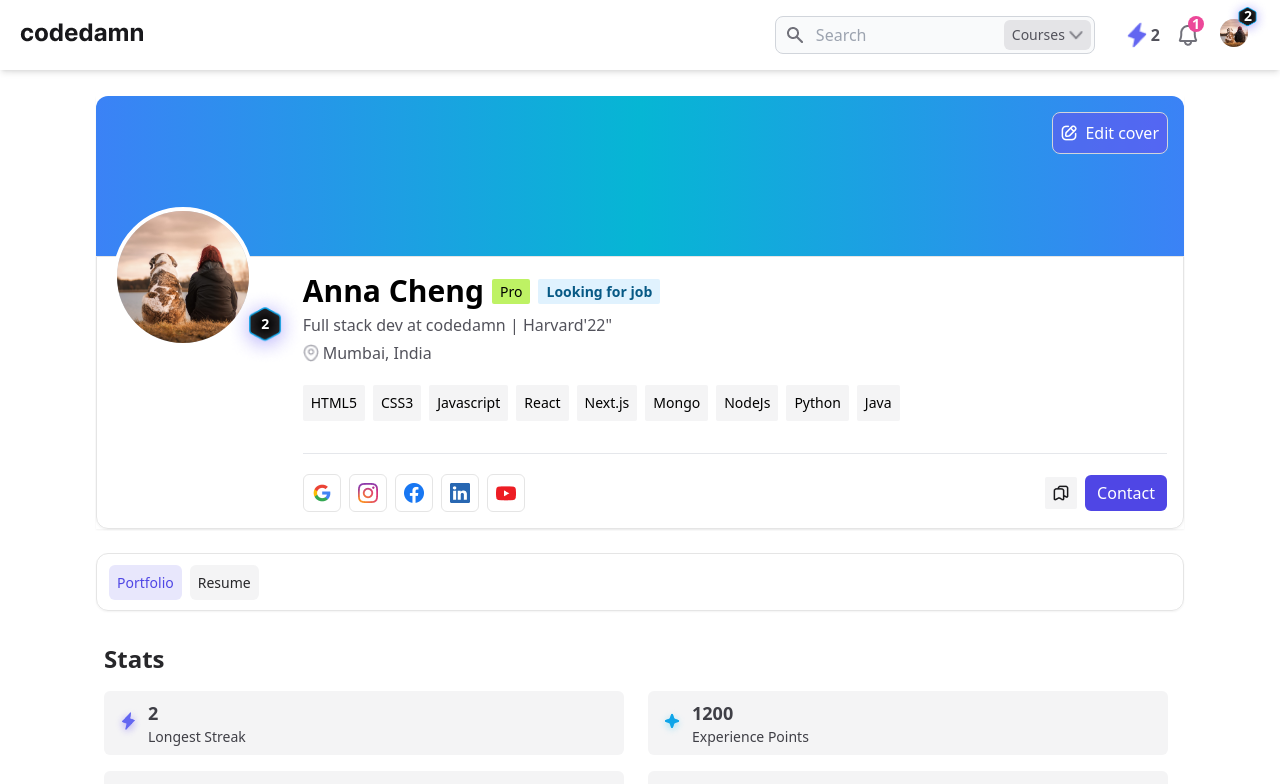
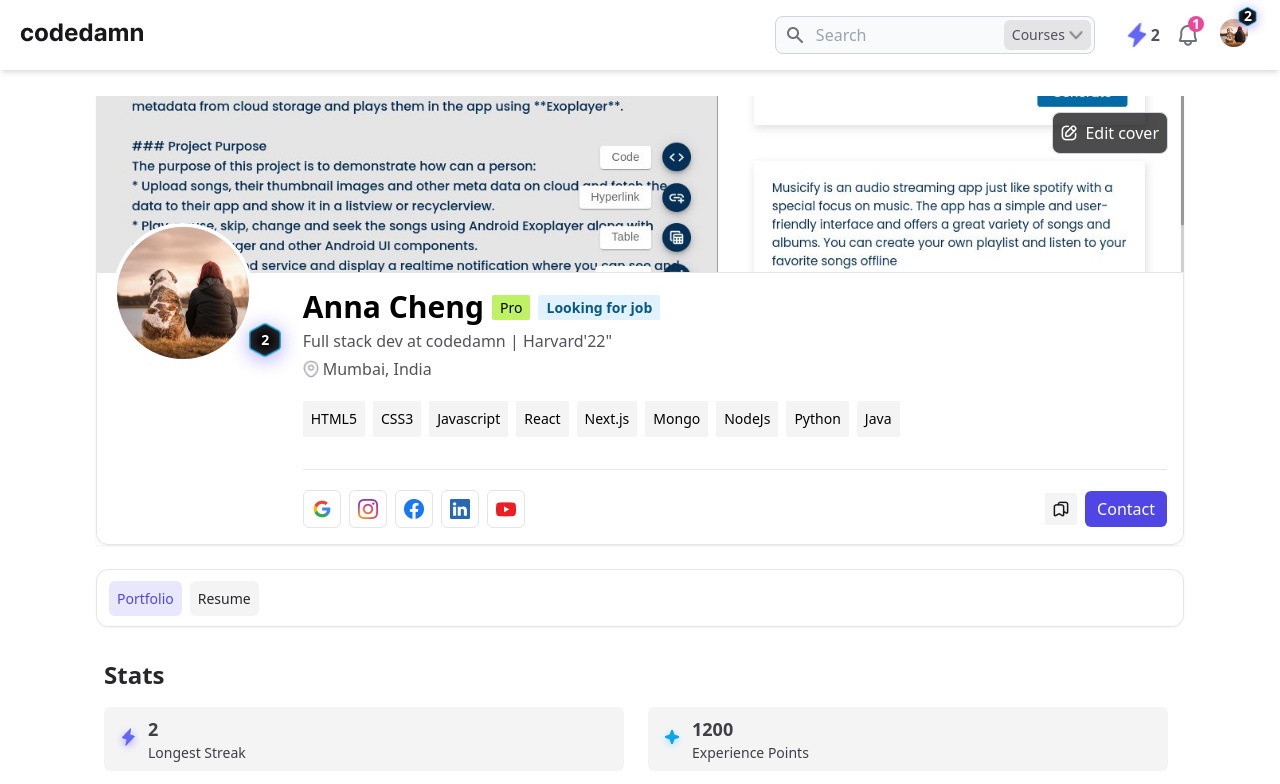
Before and after one commit to ishantchauhan710/codedamn-assignment, a Next.js app: page / in a window 1280 px wide. Shown: the top 784 px of the page. Built offline with nearby package versions, Linux system fonts and the light colour scheme.

Commit message:
Change cover image feature added

```diff
--- a/context/AppContext.tsx
+++ b/context/AppContext.tsx
@@ -15,6 +15,7 @@
   setActiveProfileTab: React.Dispatch<React.SetStateAction<string>>;
   user: User;
   setUser: React.Dispatch<React.SetStateAction<User>>;
+  reloadUser: () => void;
 };
 
 const AppContext = createContext<AppContextType | undefined>(undefined);
@@ -23,6 +24,24 @@
   const [activeTab, setActiveTab] = useState<string>("Portfolio");
   const [activeProfileTab, setActiveProfileTab] = useState<string>("Profile");
   const [user, setUser] = useState<User>(DummyUser);
+
+  useEffect(() => {
+    const savedUser = localStorage.getItem("user");
+    if (savedUser) {
+      const savedUserJson: User = JSON.parse(savedUser);
+      setUser(savedUserJson);
+    } else {
+      localStorage.setItem("user", JSON.stringify(DummyUser));
+    }
+  }, []);
+
+  const reloadUser = () => {
+    const savedUser = localStorage.getItem("user");
+    if (savedUser) {
+      const savedUserJson: User = JSON.parse(savedUser);
+      setUser(savedUserJson);
+    }
+  };
 
   return (
     <AppContext.Provider
@@ -33,6 +52,7 @@
         setActiveProfileTab,
         user,
         setUser,
+        reloadUser,
       }}
     >
       {props.children}
--- a/src/components/edit/ProfileTab.tsx
+++ b/src/components/edit/ProfileTab.tsx
@@ -4,9 +4,10 @@
 import { useRouter } from "next/router";
 import React, { MutableRefObject, useEffect, useRef, useState } from "react";
 import ProfileImage from "../util/ProfilePicture";
+import { getBase64 } from "@/util/imageUtil";
 
 const ProfileTab = () => {
-  const { user } = useAppContext();
+  const { user, reloadUser } = useAppContext();
   const router = useRouter();
   const [displayName, setDisplayName] = useState(user.fullname);
   const [about, setAbout] = useState(user.about);
@@ -15,18 +16,10 @@
   const [gender, setGender] = useState(user.gender);
   const [location, setLocation] = useState(user.location);
   const [tempProfilePic, setTempProfilePic] = useState(user.profilePic);
+  const [selectedProfilePic, setSelectedProfilePic] = useState<File | null>();
+  const profilePicInputRef = useRef() as MutableRefObject<HTMLInputElement>;
 
-  const getBase64 = (file: File) => {
-    return new Promise((resolve, reject) => {
-      var reader = new FileReader();
-      reader.readAsDataURL(file);
-      reader.onload = function () {
-        resolve(reader.result);
-      };
-      reader.onerror = reject;
-    });
-  };
-
+  // SAVE PROFILE DATA
   const saveChanges = async () => {
     const oldUserRaw = localStorage.getItem("user");
     if (oldUserRaw) {
@@ -49,31 +42,35 @@
       }
 
       localStorage.setItem("user", JSON.stringify(newUser));
+      reloadUser()
       router.push("/");
     } else {
       alert("Local storage error");
     }
   };
 
+  // DISCARD PROFILE DATA
   const cancel = () => {
     if (window.confirm("Are you sure you want to discard changes?") === true) {
       router.push("/");
     }
   };
 
+  // DELETE PROFILE PICTURE
+  // If on save, temp profile pic is null, we set actual user obj profile pic to null
   const deleteProfilePic = () => {
     setTempProfilePic("");
   };
 
-  const profilePicInputRef = useRef() as MutableRefObject<HTMLInputElement>;
-  const [selectedProfilePic, setSelectedProfilePic] = useState<File | null>();
-
+  // OPEN FILE PICKER
   const uploadProfilePic = () => {
     if (profilePicInputRef.current) {
       profilePicInputRef.current.click();
     }
   };
 
+  // UPDATE TEMP PROFILE
+  // Temp profile pic will only show the newly selected profile pic on edit profile page
   const updateTempProfilePic = async () => {
     if (selectedProfilePic) {
       const base64data = (await getBase64(selectedProfilePic)) as string;
@@ -81,6 +78,7 @@
     }
   };
 
+  // Whenever user selects a new pic, show it in image element of edit profile page
   useEffect(() => {
     updateTempProfilePic();
   }, [selectedProfilePic]);
--- a/src/components/profile/portfolio/Portfolio.tsx
+++ b/src/components/profile/Portfolio.tsx
@@ -1,8 +1,8 @@
-import { getLogoFromLanguage } from "@/util/getLogoFromLanguage";
 import { useAppContext } from "context/AppContext";
 import Image from "next/image";
 import React from "react";
 import { User } from "models/User";
+import { getLogoFromLanguage } from "@/util/imageUtil";
 
 const Portfolio = () => {
   const { user } = useAppContext();
--- a/src/components/profile/ProfileSection.tsx
+++ b/src/components/profile/ProfileHeader.tsx
@@ -1,14 +1,37 @@
 import { useAppContext } from "context/AppContext";
 import Image from "next/image";
 import Link from "next/link";
-import React from "react";
+import React, { MutableRefObject, useRef, useState } from "react";
 import ProfileImage from "../util/ProfilePicture";
 import { useRouter } from "next/router";
+import { getBase64 } from "@/util/imageUtil";
+import { User } from "models/User";
 
-const ProfileSection = () => {
-  const { user } = useAppContext();
+const ProfileHeader = () => {
+  const { user, reloadUser } = useAppContext();
   const router = useRouter();
+  const [tempCoverPic, setTempCoverPic] = useState<string>(user.coverPic);
 
+  const coverPicInputRef = useRef() as MutableRefObject<HTMLInputElement>;
+
+  // CHANGE COVER IMAGE
+  const updateCoverImage = async (img: File) => {
+    const base64data = (await getBase64(img)) as string;
+
+    const oldUserRaw = localStorage.getItem("user");
+    if (oldUserRaw) {
+      const newUser: User = JSON.parse(oldUserRaw);
+      newUser.coverPic = base64data;
+      localStorage.setItem("user", JSON.stringify(newUser));
+      reloadUser();
+    } else {
+      alert("Local storage error");
+    }
+
+    setTempCoverPic(base64data);
+  };
+
+  // SOCIAL BUTTONS
   const socials = [
     {
       link: user.socials.google,
@@ -34,10 +57,33 @@
 
   return (
     <div className="shadow-sm">
-      <div className="relative bg-gradient-to-r from-blue-500 via-cyan-500 to-blue-500 h-40 rounded-t-xl">
-        <Link
-          href="/profile"
-          className="flex items-center justify-center text-white bg-violet-600/40 hover:bg-violet-600/60 p-2 border border-gray-300 rounded-lg absolute right-0 m-4"
+      {/* COVER IMAGE */}
+      <div className="relative bg-gradient-to-r from-blue-500 via-cyan-500 to-blue-500 h-44 rounded-t-xl">
+        <Image
+          src={user.coverPic}
+          alt="cover"
+          style={{ objectFit: "cover" }}
+          fill
+          className="absolute w-full h-full"
+        />
+
+        <input
+          type="file"
+          accept="image/*;capture=camera"
+          hidden
+          ref={coverPicInputRef}
+          onChange={(e) => {
+            if (e.target.files) {
+              updateCoverImage(e.target.files[0]);
+            }
+          }}
+        />
+
+        <button
+          onClick={() => {
+            coverPicInputRef.current.click();
+          }}
+          className="flex items-center justify-center text-white bg-black/70 hover:bg-black/80 p-2 border border-gray-300 rounded-lg absolute right-0 m-4"
         >
           <Image
             src="/icons/app/edit_profile_icon.png"
@@ -47,9 +93,11 @@
             className="mr-2"
           />
           Edit cover
-        </Link>
+        </button>
       </div>
+
       <div className="flex flex-col md:flex-row border border-neutral-200 shadow-sm rounded-b-xl">
+        {/* PROFILE IMAGE */}
         <div
           className="h-[70px] md:h-[0px] md:flex-[0.18] relative"
           onClick={() => router.push("/profile")}
@@ -63,6 +111,8 @@
             className="absolute mt-[-50px] ml-4 cursor-pointer"
           />
         </div>
+
+        {/* PROFILE HEADER DATA */}
         <div className="flex-[0.82] m-4">
           <div className="flex flex-col sm:flex-row sm:items-center">
             <span className="font-bold text-3xl mr-2">{user.fullname}</span>
@@ -145,4 +195,4 @@
   );
 };
 
-export default ProfileSection;
+export default ProfileHeader;
--- a/src/components/profile/resume/Resume.tsx
+++ b/src/components/profile/Resume.tsx
@@ -1,4 +1,4 @@
-import { getLogoFromLanguage } from "@/util/getLogoFromLanguage";
+import { getLogoFromLanguage } from "@/util/imageUtil";
 import { useAppContext } from "context/AppContext";
 import Image from "next/image";
 import React, { useState } from "react";
@@ -22,7 +22,7 @@
             onClick={() => setShowMore(!showMore)}
             className="bg-neutral-200 hover:bg-neutral-300 text-zinc-800 px-3 py-2 rounded-sm mt-4 text-sm"
           >
-            {showMore===true ? "Show Less" : "Read More"}
+            {showMore === true ? "Show Less" : "Read More"}
           </button>
         </div>
       </div>
--- a/src/data.ts
+++ b/src/data.ts
@@ -6,7 +6,7 @@
   dob: "21/12/1952",
   gender: "Male",
   profilePic: "/images/profilepic1.jpg",
-  coverPic: "",
+  coverPic: "/images/writerai_project_cover.jpg",
   proAccountActivated: true,
   skills: [
     "HTML5",
--- a/src/pages/_app.tsx
+++ b/src/pages/_app.tsx
@@ -1,9 +1,11 @@
 import "@/styles/globals.css";
 import type { AppProps } from "next/app";
-import AppStore from "../../context/AppContext";
+import AppStore, { useAppContext } from "../../context/AppContext";
 import NavBar from "@/components/common/NavBar";
 
+
 export default function App({ Component, pageProps }: AppProps) {
+
   return (
     <AppStore>
       <NavBar />
--- a/src/pages/index.tsx
+++ b/src/pages/index.tsx
@@ -1,35 +1,18 @@
-import Head from "next/head";
-import Image from "next/image";
-import { Inter } from "next/font/google";
-import styles from "@/styles/Home.module.css";
-import NavBar from "@/components/common/NavBar";
-import ProfileSection from "@/components/profile/ProfileSection";
+import ProfileHeader from "@/components/profile/ProfileHeader";
 import CoursesTab from "@/components/profile/CoursesTab";
-import Portfolio from "@/components/profile/portfolio/Portfolio";
-import Resume from "@/components/profile/resume/Resume";
+import Portfolio from "@/components/profile/Portfolio";
 import { useEffect } from "react";
 import { DummyUser } from "@/data";
 import { useAppContext } from "context/AppContext";
 import { User } from "models/User";
-
-const inter = Inter({ subsets: ["latin"] });
+import Resume from "@/components/profile/Resume";
 
 export default function Home() {
   const { activeTab, user, setUser } = useAppContext();
 
-  useEffect(() => {
-    const savedUser = localStorage.getItem("user");
-    if (savedUser) {
-      const savedUserJson: User = JSON.parse(savedUser);
-      setUser(savedUserJson);
-    } else {
-      localStorage.setItem("user", JSON.stringify(DummyUser));
-    }
-  }, []);
-
   return (
     <div className="mx-2 sm:mx-4 md:mx-24 my-24">
-      <ProfileSection />
+      <ProfileHeader />
       <CoursesTab />
       {activeTab === "Portfolio" && <Portfolio />}
       {activeTab === "Resume" && <Resume />}
--- /dev/null
+++ b/src/util/imageUtil.ts
@@ -0,0 +1,64 @@
+export const getBase64 = (file: File) => {
+  return new Promise((resolve, reject) => {
+    var reader = new FileReader();
+    reader.readAsDataURL(file);
+    reader.onload = function () {
+      resolve(reader.result);
+    };
+    reader.onerror = reject;
+  });
+};
+
+export const getLogoFromLanguage = (language: string): string => {
+  const skills = [
+    {
+      title: "HTML5",
+      logo: "/icons/programming_languages/html-5.png",
+    },
+    {
+      title: "CSS3",
+      logo: "/icons/programming_languages/css.png",
+    },
+    {
+      title: "HTML/CSS",
+      logo: "/icons/programming_languages/html-5.png",
+    },
+    {
+      title: "Javascript",
+      logo: "/icons/programming_languages/javascript.png",
+    },
+    {
+      title: "React",
+      logo: "/icons/programming_languages/react.png",
+    },
+    {
+      title: "Next.js",
+      logo: "/icons/programming_languages/NextJs.png",
+    },
+    {
+      title: "Mongo",
+      logo: "/icons/programming_languages/mongodb.png",
+    },
+    {
+      title: "NodeJs",
+      logo: "/icons/programming_languages/node.png",
+    },
+    {
+      title: "Python",
+      logo: "/icons/programming_languages/python.png",
+    },
+    {
+      title: "Java",
+      logo: "/icons/programming_languages/java.png",
+    },
+  ];
+  let logo: string = skills[0].logo;
+
+  skills.forEach((skill) => {
+    if (language.toLowerCase() === skill.title.toLowerCase()) {
+      logo = skill.logo;
+      return;
+    }
+  });
+  return logo;
+};
```
Also changed, not shown: src/util/getLogoFromLanguage.ts (deleted, +0 -54 lines).
